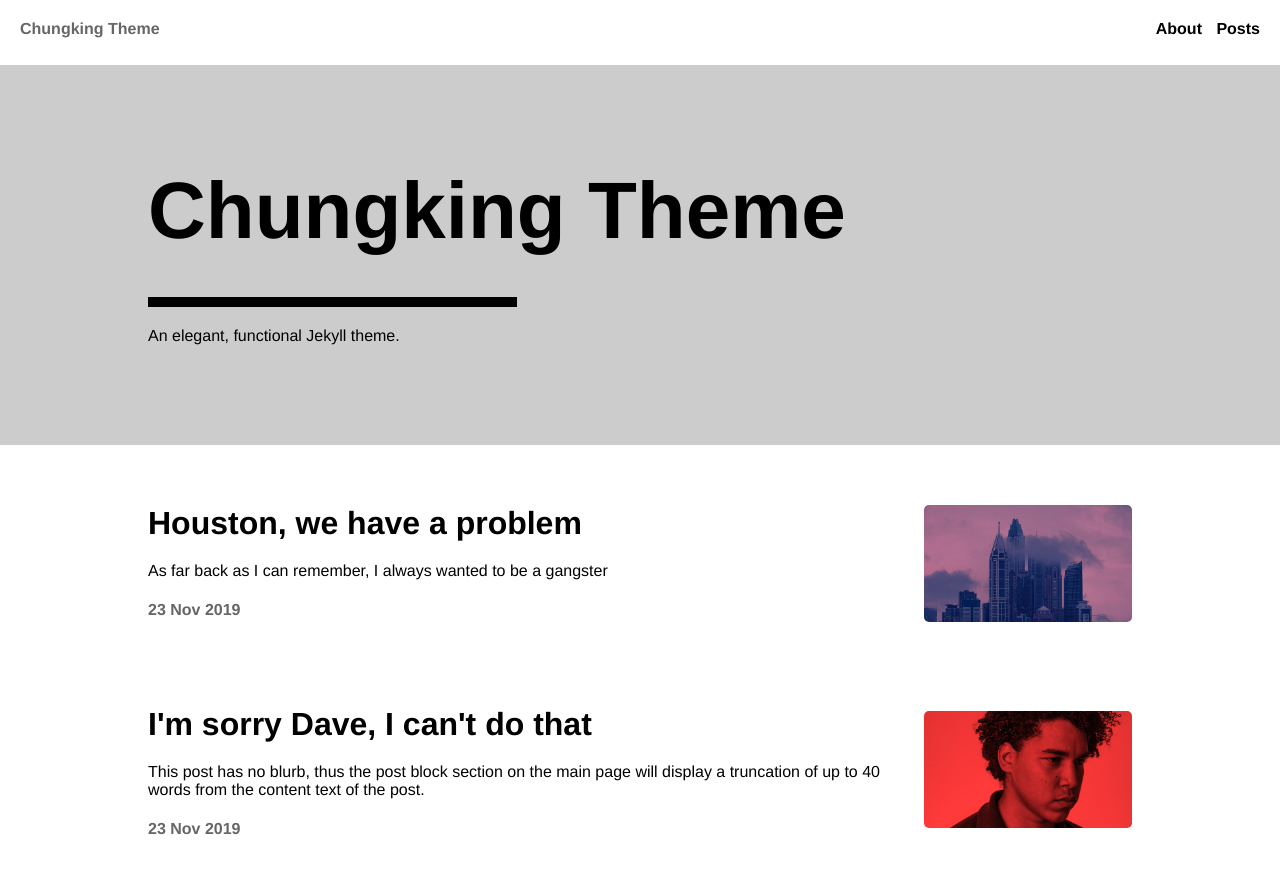
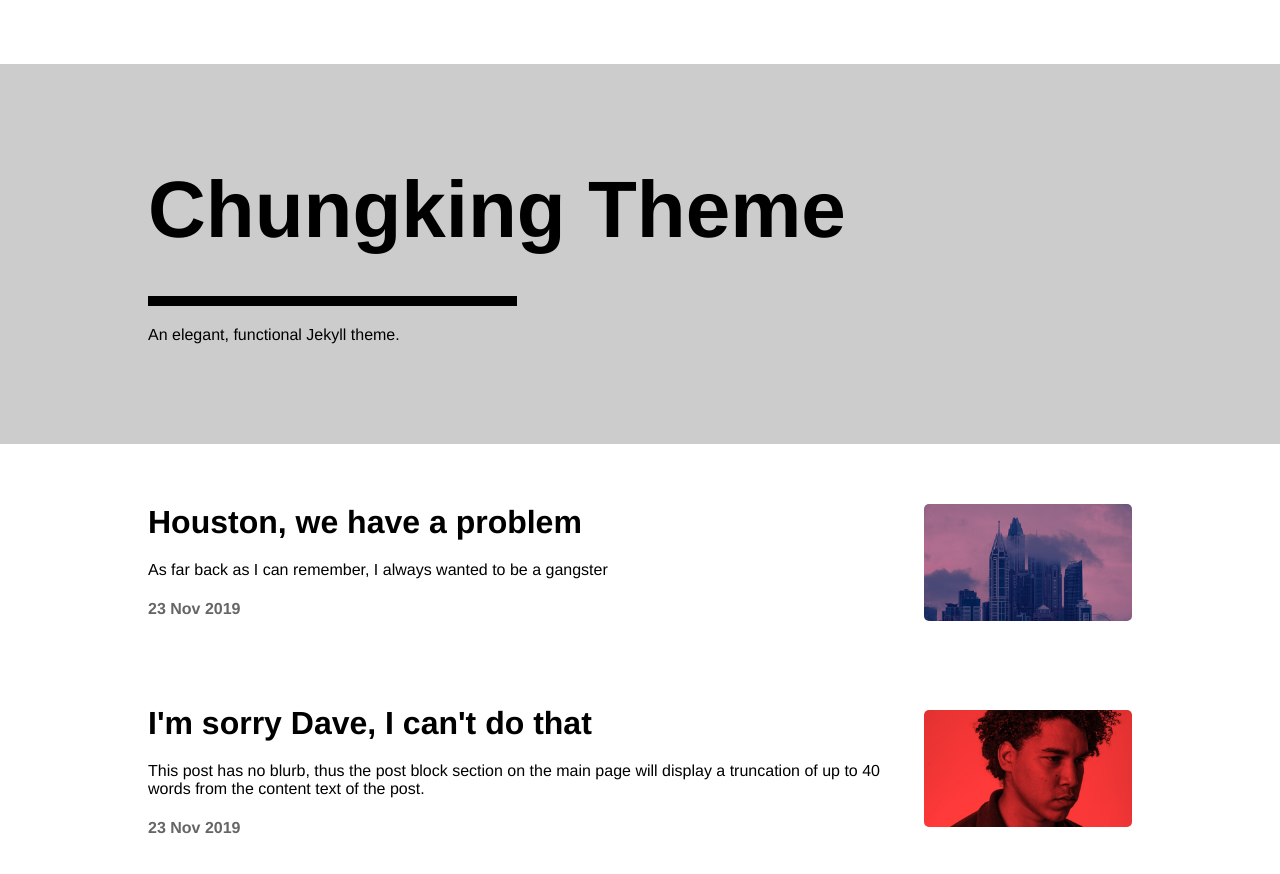
Before and after one commit to mmdlow/chungking, a Jekyll site: the page built from index.html, in a window 1280 px wide and 900 px high. Shown: the top 874 px of the window. Built offline with Jekyll 4.4.1, drawn with Linux system fonts in a browser that asks for light colours; the list of posts is cut into pages by our own code; a style sheet for code colours, icons or effects is not loaded.

Commit message:
Enable vanishing header

```diff
--- a/_sass/_utilities.scss
+++ b/_sass/_utilities.scss
@@ -42,6 +42,19 @@
   &-nav {
     display: flex;
     justify-content: space-between;
+    position: fixed;
+    width: 100%;
+    transition: transform 300ms ease 0s;
+    z-index: 100;
+
+    &.hide {
+      transform: translateY(-100%);
+    }
+
+    &.reveal {
+      transform: none;
+      box-shadow: rgba(0, 0, 0, 0.05) 0px 4px 12px 0px;
+    }
   }
 }
 
@@ -54,6 +67,8 @@
   &-nav {
     display: flex;
     justify-content: space-between;
+    top: $header-height;
+    position: relative;
   }
 }
 
@@ -78,6 +93,8 @@
 
   &-wrapper {
     min-height: calc(100vh - 151px);
+    top: $header-height;
+    position: relative;
   }
 }
 
--- a/_sass/_variables.scss
+++ b/_sass/_variables.scss
@@ -47,3 +47,5 @@
 $space-2: ($base-space * 2) !default;
 $space-3: ($base-space * 4) !default;
 $space-4: ($base-space * 8) !default;
+
+$header-height: 64px;
```
Also changed, not shown: _includes/header.html (+21 -0 lines).
